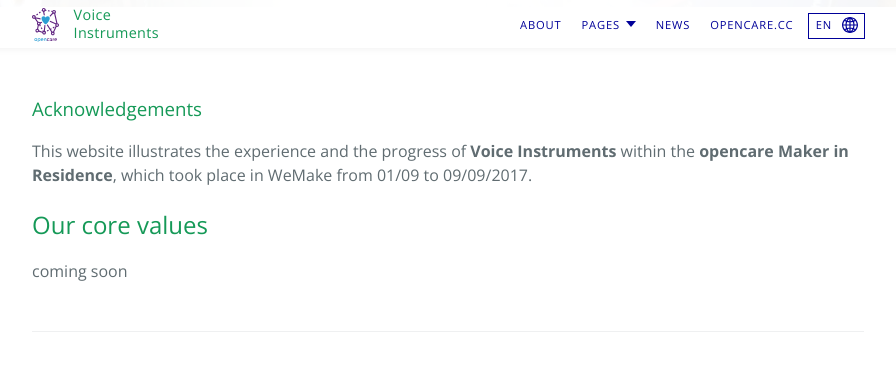
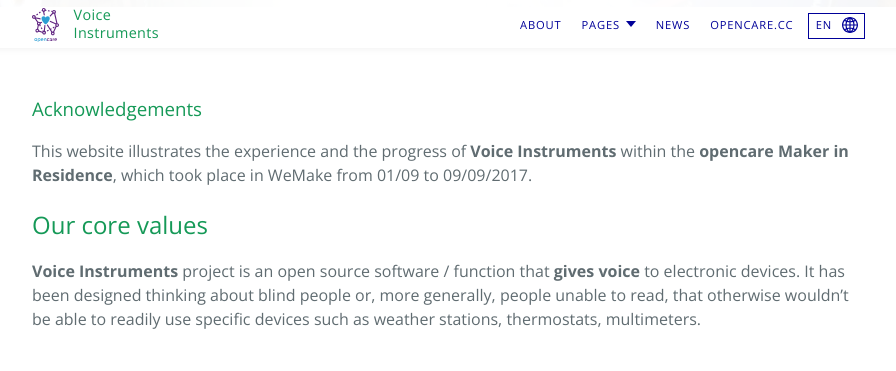
Before and after one commit to opencarecc/voiceinstruments, a Jekyll site: the page built from index.html, in a window 1280 px wide and 900 px high, scrolled down 370 px, cut to the strip 0-376 px from the top of the window. Shown: the top 371 px of the strip, without its empty margins (192-1088 px from the left). Built offline with Jekyll 4.4.1, drawn with Linux system fonts in a browser that asks for light colours; comment, search, counter and statistics services are not loaded.

Commit message:
Update home description - en

```diff
--- a/_data/en/lang.yml
+++ b/_data/en/lang.yml
@@ -32,7 +32,9 @@
     </p>
   <h2>Our core values</h2>
   <p>
-    coming soon
+    <b>Voice Instruments</b> project is an open source software / function that <b>gives voice</b> to electronic devices. It has been designed thinking
+    about blind people or, more generally, people unable to read, that otherwise wouldn’t be able to readily use specific devices such as
+    weather stations, thermostats, multimeters.
   </p>"
 
 # dictionary keys for video.html include file
```
